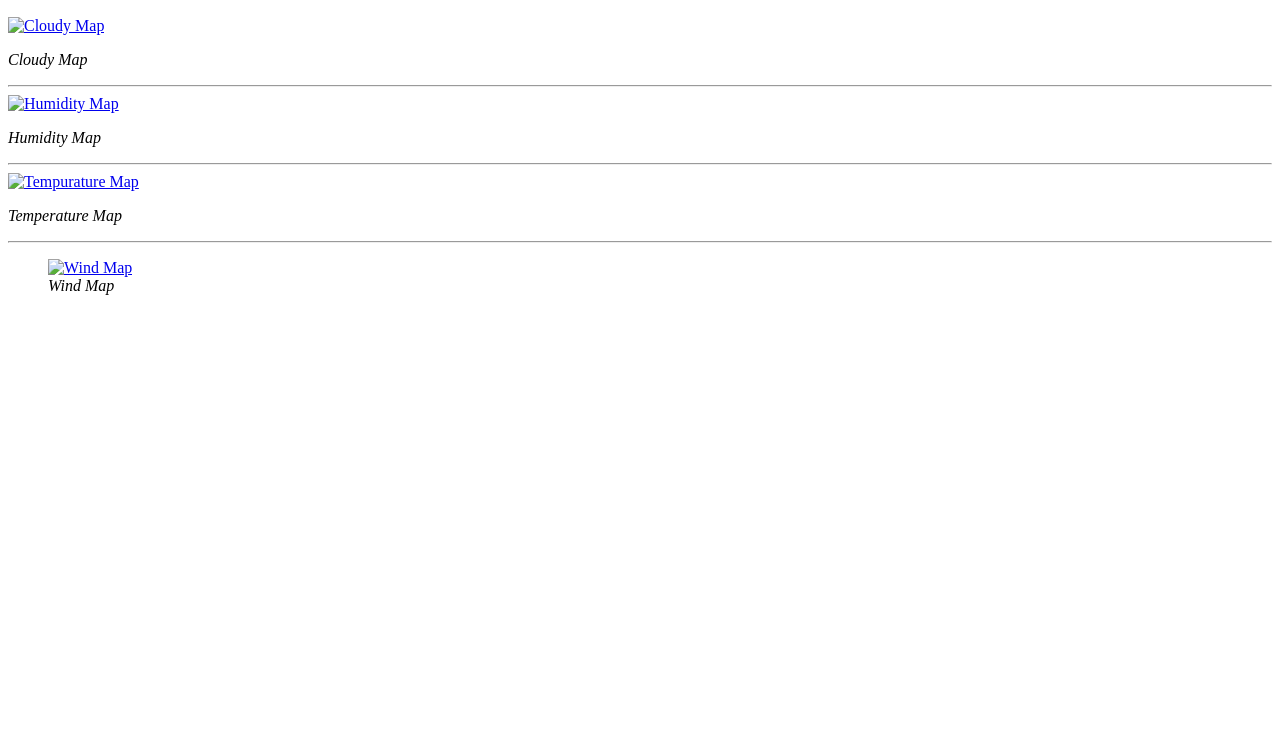
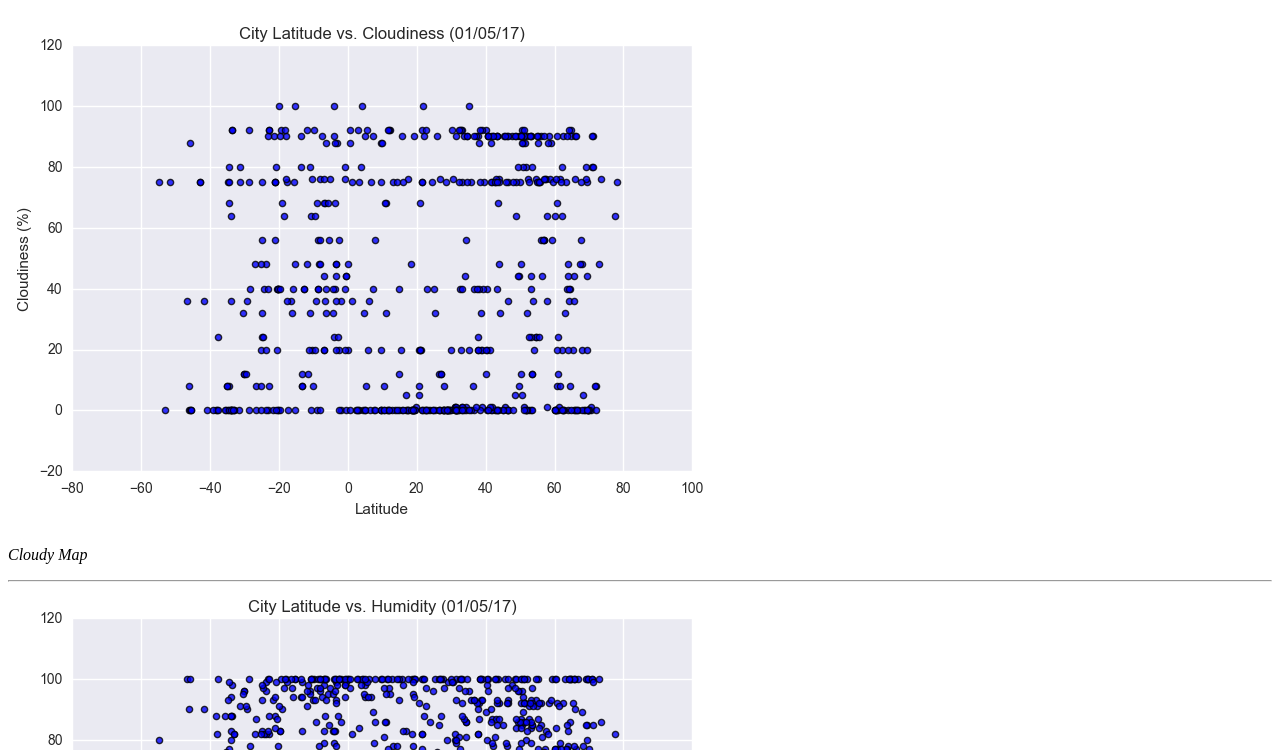
Before and after one commit to lmcambero/lmcambero.github.io, a plain HTML site: page index.html in a window 1280 px wide. Shown: the part 50-800 px from the top of the page. Drawn offline with Linux system fonts and the light colour scheme.

Commit message:
update index.html

```diff
--- a/index.html
+++ b/index.html
@@ -9,30 +9,30 @@
   <section>
     <h1>WeatherPy</h1>
     <article>
-    <a target="_blank" href="assets/images/cloudymap.png">
-      <img src="assets/images/cloudymap.png" alt="Cloudy Map">
+    <a target="_blank" href="cloudymap.png">
+      <img src="cloudymap.png" alt="Cloudy Map">
     </a>
     <p><em>Cloudy Map</em></p>
     </article>
     <hr>
     <article>
-    <a target="_blank" href="assets/images/humiditymap.png">
-    <img src="assets/images/humiditymap.png" alt="Humidity Map">
+    <a target="_blank" href="humiditymap.png">
+    <img src="humiditymap.png" alt="Humidity Map">
     </a>
     <p><em>Humidity Map</em></p>
     </article>
     <hr>
     <article>
-      <a href="assets/images/temperaturemap.png">
-      <img target="_blank" src="assets/images/temperaturemap.png" alt="Tempurature Map">
+      <a href="temperaturemap.png">
+      <img target="_blank" src="temperaturemap.png" alt="Tempurature Map">
       </a>
       <p><em>Temperature Map</em></p>
     </article>
     <hr>
     <!-- an example using figure/ficaption -->
     <figure>
-      <a target="_blank" href="assets/images/windmap.png">
-      <img src="assets/images/windmap.png" alt="Wind Map">
+      <a target="_blank" href="windmap.png">
+      <img src="windmap.png" alt="Wind Map">
       </a>
       <figcaption><em>Wind Map</em></figcaption>
     </figure>
```
Also changed, not shown: cloudymap.png (renamed from Week 11 - Web_1_Activities_07-Stu_ImageAndLinks_Solved_assets_images_cloudymap.png), humiditymap.png (renamed from Week 11 - Web_1_Activities_07-Stu_ImageAndLinks_Solved_assets_images_humiditymap.png), temperaturemap.png (renamed from Week 11 - Web_1_Activities_07-Stu_ImageAndLinks_Solved_assets_images_temperaturemap.png), windmap.png (renamed from Week 11 - Web_1_Activities_07-Stu_ImageAndLinks_Solved_assets_images_windmap.png).
